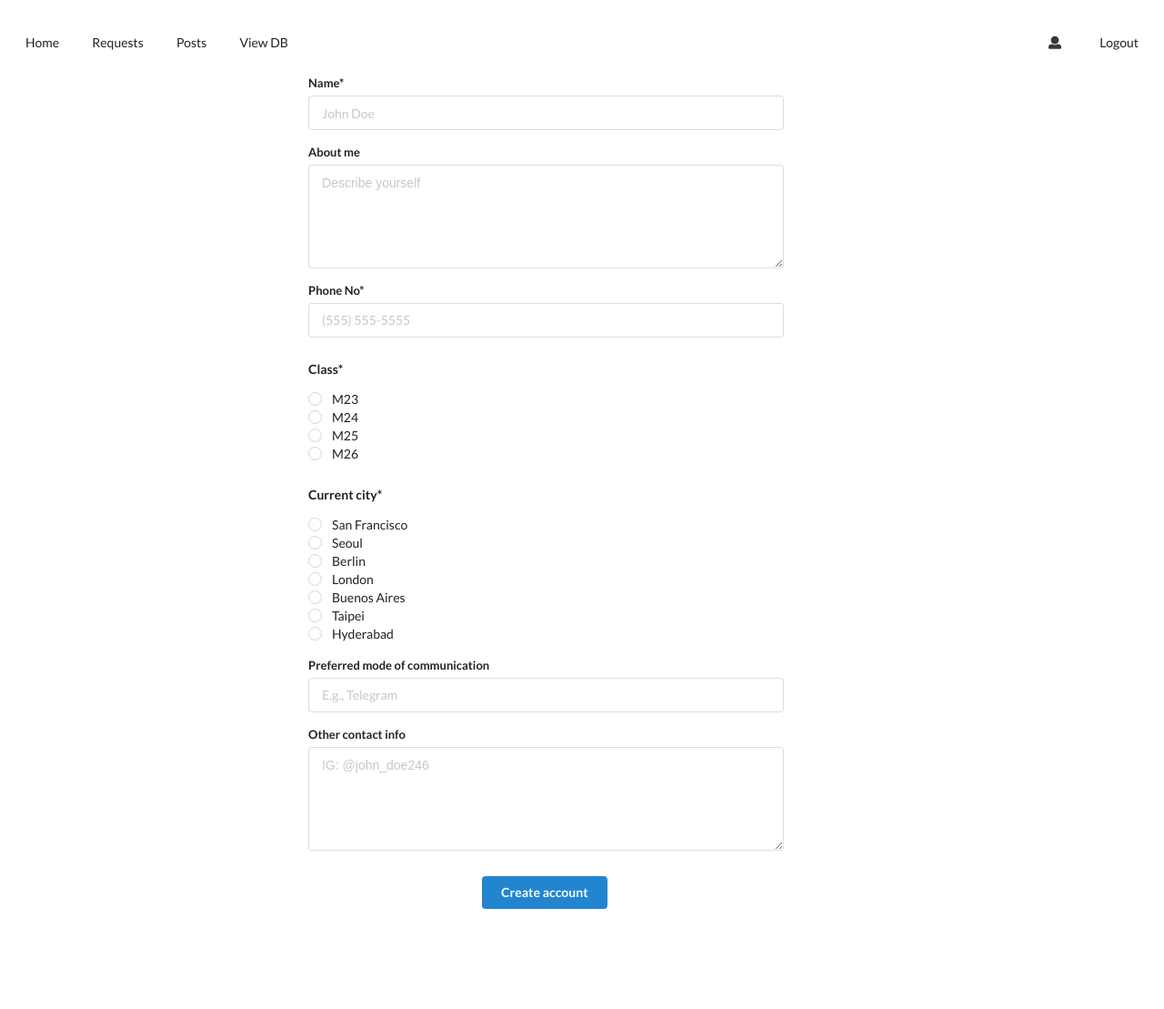
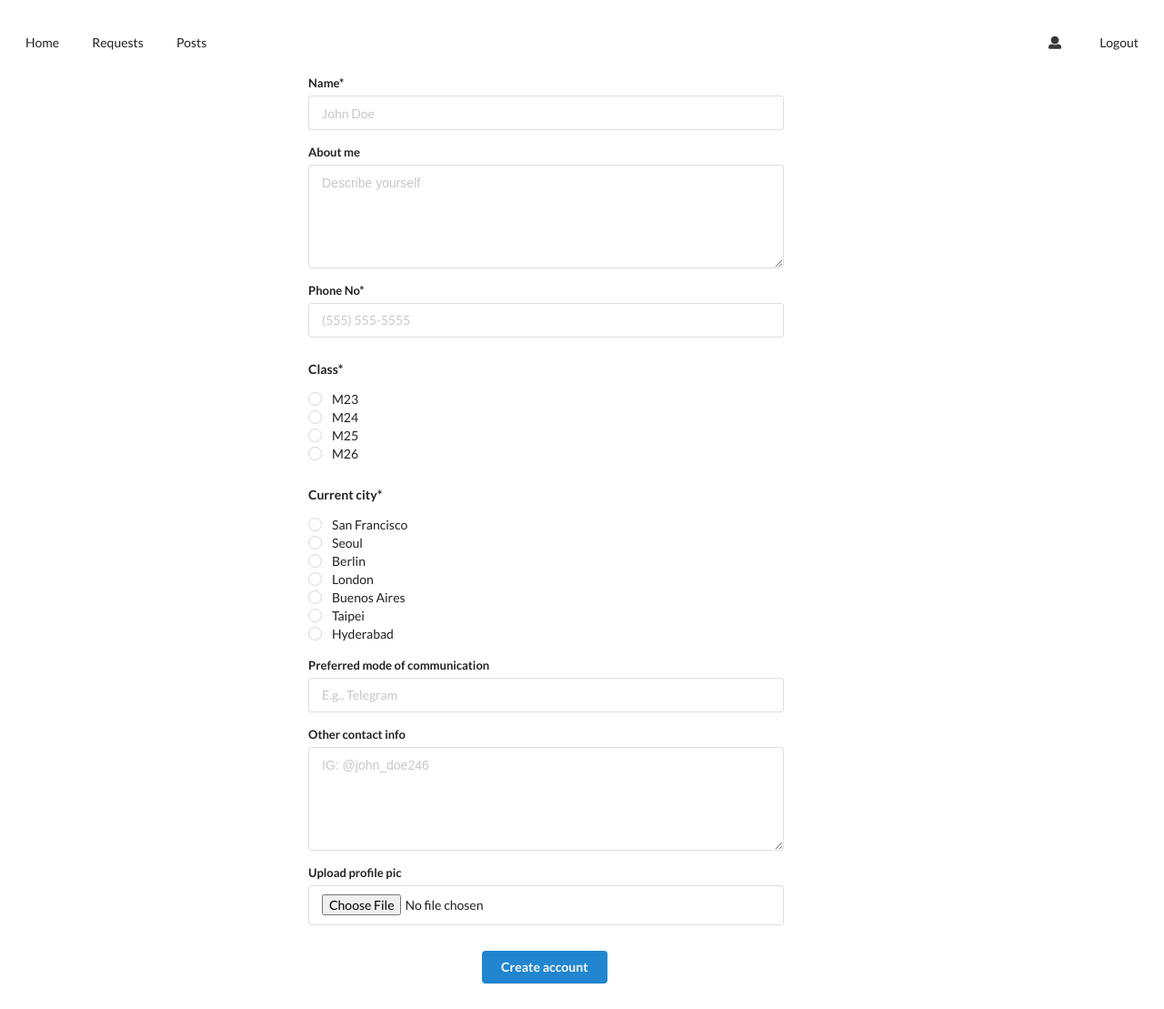
Before and after one commit to okeke-2011/Minerva-Marketplace, a Flask app: page /create_user in a window 1280 px wide. Shown: the part 75-1184 px from the top of the page at 91% size. Before the commit the page ends 1074 px from the top, so only its background shows below. Run offline with Flask 2, Linux system fonts and the light colour scheme.

Commit message:
Optimized image upload

```diff
--- a/app.py
+++ b/app.py
@@ -1,16 +1,19 @@
 # import necessary libraries
 import datetime
-from flask import Flask, redirect, url_for, render_template, request, session, flash, Response
+from flask import Flask, redirect, url_for, render_template, request, session, flash
 from flask_sqlalchemy import SQLAlchemy
 from sqlalchemy import or_
 import uuid
 import boto3
+from PIL import Image
+from io import BytesIO
 
 # set up the app and database
 app = Flask(__name__)
 app.secret_key = "Minerva MarketPlace"
 app.config["UPLOAD_FOLDER"] = "static/images/"
 # app.config["SQLALCHEMY_DATABASE_URI"] = "sqlite:///database.sqlite3"
+# make this an env variable (more secure)
 app.config["SQLALCHEMY_DATABASE_URI"] = "postgresql://minerva_marketplace_db_rj0m_user:ruSXFMv3OjqgwMDv1WfuJqwKXGdCaut2@dpg-cfg5nv1gp3jjseb52gug-a.oregon-postgres.render.com/minerva_marketplace_db_rj0m"
 app.config["SQLALCHEMY_TRACK_MODIFICATIONS"] = False
 
@@ -29,8 +32,9 @@ class Users(db.Model):
     user_oci = db.Column(db.String(100))
     password = db.Column(db.String(100))
 
-    def __init__(self, name, password, email, phone, curr_class, city, about = "", pmoc = "", oci = "", pic = ""):
+    def __init__(self, name, password, email, phone, curr_class, city, pic_id, about = "", pmoc = "", oci = ""):
         self.user_name = name
+        self.image_id = pic_id
         self.password = password
         self.user_email = email
         self.user_phone_no = phone
@@ -39,7 +43,6 @@ class Users(db.Model):
         self.user_city = city
         self.user_pmoc = pmoc
         self.user_oci = oci
-        self.user_profile_pic = pic
 
 class Items(db.Model):
     item_id = db.Column(db.Integer, primary_key = True)
@@ -56,7 +59,7 @@ class Items(db.Model):
     date_posted = db.Column(db.DateTime, default=datetime.datetime.utcnow)
     item_price = db.Column(db.String(100))
 
-    def __init__(self, pos_id, img_id, name, loc, cat, state, descp="", shelf="", price="", pic="", req_id=-1, status="NR"):
+    def __init__(self, pos_id, img_id, name, loc, cat, state, descp="", shelf="", price="", req_id=-1, status="NR"):
         self.requester_id = req_id
         self.poster_id = pos_id
         self.image_id = img_id
@@ -68,7 +71,6 @@ class Items(db.Model):
         self.item_shelflife = shelf
         self.item_state = state
         self.item_price = price
-        self.item_pic = pic
 
 class Images(db.Model):
     id = db.Column(db.Integer, primary_key=True)
@@ -222,10 +224,13 @@ def my_items_reqs():
 
     return render_template("my_items_reqs.html", all_items=all_items)
 
+def allowed_file(filename):
+    return '.' in filename and filename.rsplit('.', 1)[1].lower() in {'jpg', 'png'}
+
 @app.route("/create_user", methods = ["POST", "GET"])
 def create_user():
     user = None
-    no_name, no_phone, no_class, no_city = False, False, False, False
+    no_name, no_phone, no_class, no_city, wrong_ext = False, False, False, False, False
     fields = ["name", "phone", "about", "class", "city", "pmoc", "oci"]
     prefilled = {field: "" for field in fields}
     if "user_email" in session:
@@ -257,7 +262,38 @@ def create_user():
             return render_template("create_user.html", user=user,
                                     prefilled=session["prefilled"], no_name=no_name,
                                     no_phone=no_phone, no_class=no_class,
-                                    no_city=no_city)
+                                    no_city=no_city, wrong_ext=wrong_ext)
+
+        if request.files["profile_pic"].filename:
+            profile_pic = request.files["profile_pic"]
+            if not allowed_file(profile_pic.filename):
+                flash("FILE TYPE NOT ALLOWED! Only jpg or png files.")
+                return render_template("create_user.html", user=user,
+                                        prefilled=session["prefilled"], no_name=no_name,
+                                        no_phone=no_phone, no_class=no_class,
+                                        no_city=no_city, wrong_ext=True)
+
+            new_filename = uuid.uuid4().hex + '.' + profile_pic.filename.rsplit('.', 1)[1].lower()
+            bucket_name = "minerva-marketplace-pics"
+            img = Images(original_filename=profile_pic.filename, filename=new_filename,
+                        bucket=bucket_name, region="us-west-2")
+
+            db.session.add(img)
+            db.session.commit()
+
+            pic_id = img.id
+
+            in_mem_file = BytesIO()
+            resized_profile_pic = Image.open(profile_pic)
+            resized_profile_pic.thumbnail((250, 250))
+            resized_profile_pic.save(in_mem_file, format=resized_profile_pic.format)
+            in_mem_file.seek(0)
+
+            s3 = boto3.resource("s3")
+            s3.Bucket(bucket_name).upload_fileobj(in_mem_file, new_filename)
+
+        else:
+            pic_id = -1
 
         if "user_email" not in session:
             new_usr = Users(name=request.form["name"],
@@ -268,7 +304,8 @@ def create_user():
                             city=request.form["city"],
                             about=request.form["about"],
                             pmoc=request.form["pmoc"],
-                            oci=request.form["oci"])
+                            oci=request.form["oci"],
+                            pic_id=pic_id)
             db.session.add(new_usr)
             db.session.commit()
             flash(f"Created profile for {session['email']}. Please sign in")
@@ -290,6 +327,10 @@ def create_user():
                         usr.__setattr__(f"user_{field}", request.form[field])
                         change = True
 
+            if pic_id != -1:
+                usr.image_id = pic_id
+                change = True
+
             if change:
                 flash(f"Edited profile for {session['user_email']}")
                 db.session.commit()
@@ -299,9 +340,6 @@ def create_user():
                             prefilled=prefilled, no_name=no_name,
                             no_phone=no_phone, no_class=no_class,
                             no_city=no_city)
-
-def allowed_file(filename):
-    return '.' in filename and filename.rsplit('.', 1)[1].lower() in {'jpg', 'png'}
 
 @app.route("/create_item", methods = ["POST", "GET"])
 def create_item():
@@ -339,11 +377,16 @@ def create_item():
                                     no_name=no_name, no_price=no_price, no_category=no_category,
                                     no_city=no_city, no_state=no_state, no_image=True)
 
+        in_mem_file = BytesIO()
+        resized_item_pic = Image.open(item_pic)
+        resized_item_pic.thumbnail((250, 250))
+        resized_item_pic.save(in_mem_file, format=resized_item_pic.format)
+        in_mem_file.seek(0)
+
         new_filename = uuid.uuid4().hex + '.' + item_pic.filename.rsplit('.', 1)[1].lower()
-
         bucket_name = "minerva-marketplace-pics"
         s3 = boto3.resource("s3")
-        s3.Bucket(bucket_name).upload_fileobj(item_pic, new_filename)
+        s3.Bucket(bucket_name).upload_fileobj(in_mem_file, new_filename)
 
         img = Images(original_filename=item_pic.filename, filename=new_filename,
                     bucket=bucket_name, region="us-west-2")
@@ -376,7 +419,12 @@ def create_item():
 def user_info():
     if "user_email" in session:
         usr = Users.query.filter_by(user_email=session["user_email"], password=session["password"]).first()
-        return render_template("user_info.html", usr=usr)
+        img = Images.query.filter_by(id=usr.image_id).first()
+        if img:
+            image_link = f"https://{img.bucket}.s3.{img.region}.amazonaws.com/{img.filename}"
+        else:
+            image_link = "/static/male_avatar.png"
+        return render_template("user_info.html", usr=usr, image_link=image_link)
     else:
         flash("You need to log in!")
         return redirect(url_for("login"))
@@ -421,7 +469,20 @@ def view_item(id):
     image = db.session.query(*Images.__table__.columns).filter(Images.id==item.image_id).first()
     image_link = f"https://{image.bucket}.s3.{image.region}.amazonaws.com/{image.filename}"
 
-    return render_template("view_item.html", item=item, buyer=buyer, seller=seller, user_id=user_id, image_link=image_link)
+    if buyer and buyer.image_id != -1:
+        buyer_pic = db.session.query(*Images.__table__.columns).filter(Images.id==buyer.image_id).first()
+        buyer_pic_link = f"https://{buyer_pic.bucket}.s3.{buyer_pic.region}.amazonaws.com/{buyer_pic.filename}"
+    else:
+        buyer_pic_link = "/static/male_avatar.png"
+
+    if seller and seller.image_id != -1:
+        seller_pic = db.session.query(*Images.__table__.columns).filter(Images.id==seller.image_id).first()
+        seller_pic_link = f"https://{seller_pic.bucket}.s3.{seller_pic.region}.amazonaws.com/{seller_pic.filename}"
+    else:
+        seller_pic_link = "/static/male_avatar.png"
+
+    return render_template("view_item.html", item=item, buyer=buyer, seller=seller, user_id=user_id,
+                            image_link=image_link, buyer_pic_link=buyer_pic_link, seller_pic_link=seller_pic_link)
 
 @app.route("/show_db")
 def show_db():
@@ -440,4 +501,5 @@ def logout():
 
 if __name__ == "__main__":
     db.create_all()
+    # db.drop_all()
     app.run(debug=True)
--- a/templates/base.html
+++ b/templates/base.html
@@ -24,7 +24,7 @@
 			<a class="item" href="/all_items">Home</a>
 			<a class="item" href="/my_items_reqs">Requests</a>
 			<a class="item" href="/my_items_post">Posts</a>
-			<a class="item" href="/show_db">View DB</a>
+			<!-- <a class="item" href="/show_db">View DB</a> -->
         	<div class="right menu"></div>
 				<a class="ui item" href="/user_info"><i class="user icon"></i></a>
 				<a class="ui item" href="/logout">Logout</a>
--- a/templates/create_user.html
+++ b/templates/create_user.html
@@ -4,7 +4,7 @@
     <div class="ui grid" style="margin-left: 10px; margin-right: 10px;">
         <div class="four wide column wide column"></div>
         <div class="seven wide column">
-            <form class="ui form" action="#" method = "post">
+            <form class="ui form" action="#" method = "post" enctype="multipart/form-data">
                 {% if user %}
                     <div class="ui basic center aligned segment">
                         <a href="{{url_for('user_info')}}">
@@ -113,6 +113,11 @@
                     <textarea rows="5" name="oci" placeholder = "IG: @john_doe246">{{prefilled['oci']}}</textarea>
                 </div>
 
+                {% if wrong_ext %}<div class="field error">{% else %}<div class="field">{% endif %}
+                    <label>Upload profile pic</label>
+                    <input type="file" name="profile_pic" value="Choose file">
+                </div>
+
                 {% if user %}
                     <div class="ui basic center aligned segment">
                         <a href="{{url_for('user_info')}}">
--- a/templates/show_db.html
+++ b/templates/show_db.html
@@ -13,7 +13,7 @@
             <th>Class</th>
             <th>City</th>
             <th>About me</th>
-            <th>Picture Name</th>
+            <th>Image ID</th>
         </tr></thead>
         <tbody>
             {% for user in all_users %}
@@ -25,7 +25,7 @@
                     <td data-label="Class">{{user.user_class}}</td>
                     <td data-label="City">{{user.user_city}}</td>
                     <td data-label="About me">{{user.user_about_me}}</td>
-                    <td data-label="Picture Name">{{user.user_profile_pic}}</td>
+                    <td data-label="Image ID">{{user.image_id}}</td>
                 </tr>
             {% endfor %}
         </tbody>
--- a/templates/user_info.html
+++ b/templates/user_info.html
@@ -48,7 +48,11 @@
         </div>
 
         <div class="six wide column">
-            <img class="ui circular small centered image" src="/static/male_avatar.png" style="margin-top: 100px; margin-bottom: 5px;">
+            <img
+                class="ui circular centered image"
+                src={{image_link}}
+                height="150" width="150"
+                style="margin-top: 100px; margin-bottom: 5px;"/>
         </div>
     </div>
 {% endblock %}
```
Also changed, not shown: templates/view_item.html (+11 -3 lines).
